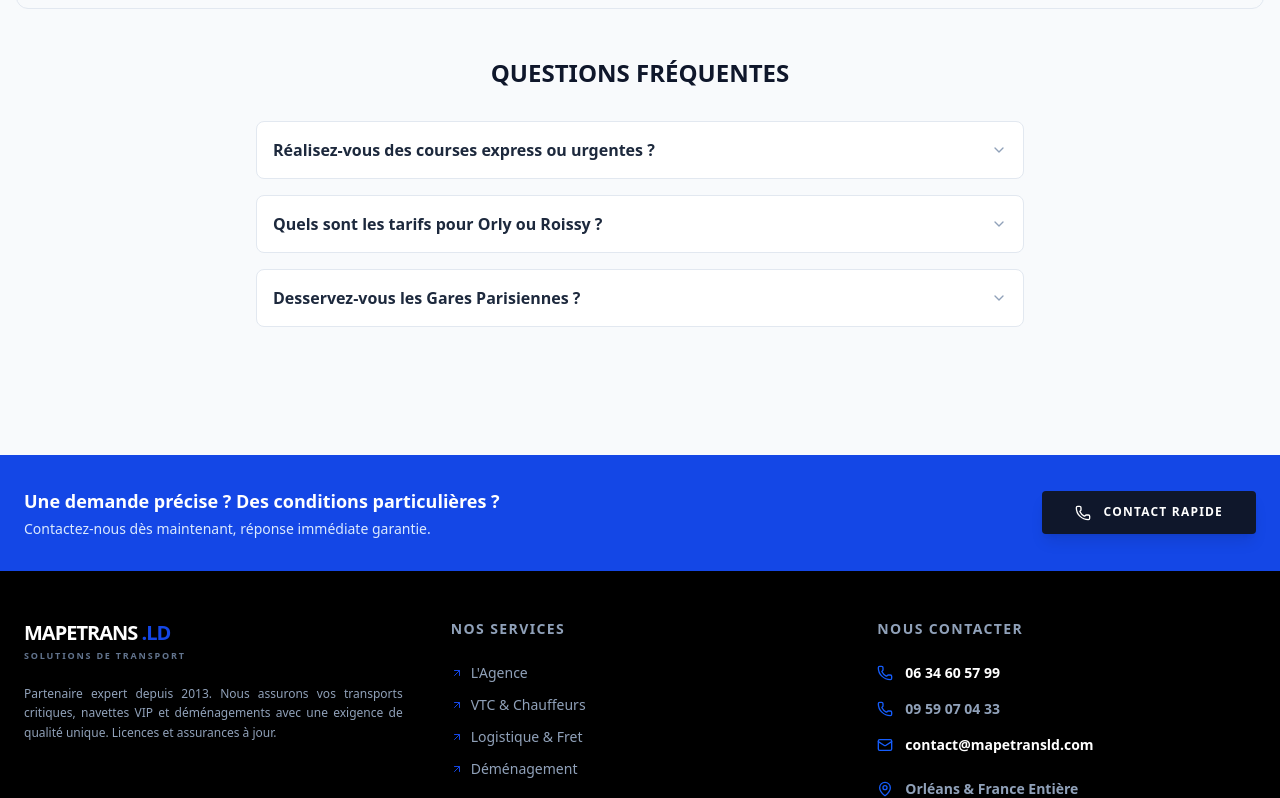
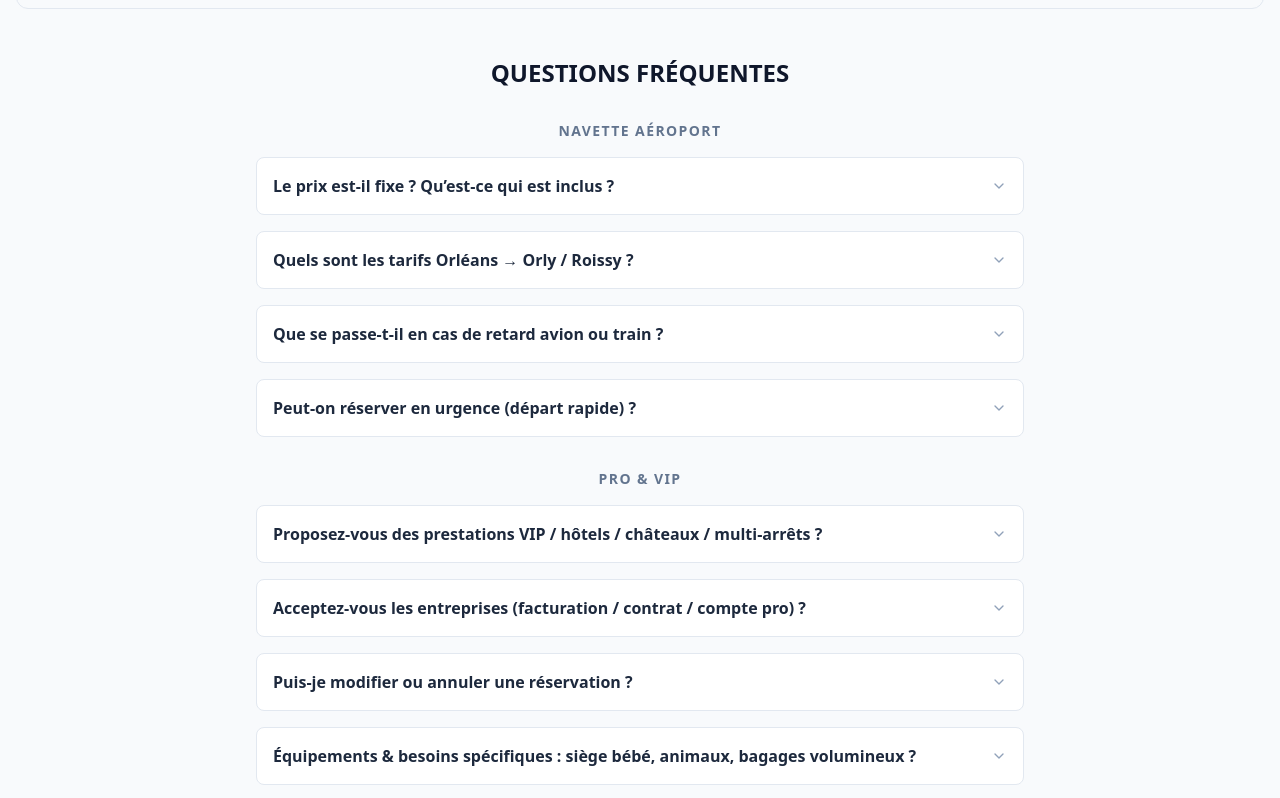
Before and after one commit to LocaSmart45/MapetransLD-, a Next.js app in the folder mapetrans/: page /vtc in a window 1280 px wide. Shown: the part 3508-4306 px from the top of the page. Built offline with nearby package versions, Linux system fonts and the light colour scheme.

Commit message:
Update FAQ schema and questions in page.tsx

```diff
--- a/mapetrans/src/app/vtc/page.tsx
+++ b/mapetrans/src/app/vtc/page.tsx
@@ -89,32 +89,73 @@ export default function VTCPage() {
     }
   };
 
+  // ✅ SEO: FAQ enrichie (1 seul schema FAQPage, 8 questions)
   const schemaFAQ = {
     "@context": "https://schema.org",
     "@type": "FAQPage",
     "mainEntity": [
       {
         "@type": "Question",
-        "name": "Réalisez-vous des courses express ou urgentes ?",
+        "name": "Le prix est-il fixe ? Qu’est-ce qui est inclus ?",
         "acceptedAnswer": {
           "@type": "Answer",
-          "text": "Oui, les courses express sont au cœur de notre métier. Contactez-nous immédiatement au 06 34 60 57 99 pour vérifier la disponibilité d'un chauffeur en urgence."
+          "text": "Oui, le tarif est fixé à l’avance. Il inclut le véhicule privatisé, le chauffeur, les bagages standards et le trajet convenu (sans surprise liée au trafic)."
         }
       },
       {
         "@type": "Question",
-        "name": "Quels sont les tarifs pour Orly ou Roissy ?",
+        "name": "Quels sont les tarifs Orléans → Orly / Roissy ?",
         "acceptedAnswer": {
           "@type": "Answer",
-          "text": "Nos forfaits démarrent à 180€ pour Orly et 210€ pour Roissy CDG. Le tarif est fixe, bagages compris, peu importe la circulation."
+          "text": "Nos forfaits démarrent à 180€ pour Orly et 210€ pour Roissy CDG (prix fixe). Le tarif dépend du nombre de passagers et des conditions (nuit/fériés)."
         }
       },
       {
         "@type": "Question",
-        "name": "Desservez-vous les Gares Parisiennes ?",
+        "name": "Que se passe-t-il en cas de retard avion ou train ?",
         "acceptedAnswer": {
           "@type": "Answer",
-          "text": "Oui, nous assurons fréquemment la liaison Orléans vers Paris Austerlitz, Montparnasse ou Gare de Lyon pour vos correspondances TGV."
+          "text": "L’attente est gratuite jusqu’à 35 minutes, puis facturée 30€/heure (selon conditions). Nous suivons votre arrivée quand un numéro de vol/train est fourni."
+        }
+      },
+      {
+        "@type": "Question",
+        "name": "Peut-on réserver en urgence (départ rapide) ?",
+        "acceptedAnswer": {
+          "@type": "Answer",
+          "text": "Oui, nous traitons les demandes urgentes selon disponibilité. Le plus rapide est d’appeler directement au 06 34 60 57 99."
+        }
+      },
+      {
+        "@type": "Question",
+        "name": "Proposez-vous des prestations VIP / hôtels / châteaux / multi-arrêts ?",
+        "acceptedAnswer": {
+          "@type": "Answer",
+          "text": "Oui. Nous assurons des prestations VIP (hôtels, domaines, châteaux, restaurants) avec itinéraires sur mesure et possibilité de multi-arrêts."
+        }
+      },
+      {
+        "@type": "Question",
+        "name": "Acceptez-vous les entreprises (facturation / contrat / compte pro) ?",
+        "acceptedAnswer": {
+          "@type": "Answer",
+          "text": "Oui. Nous proposons la facturation mensuelle, un suivi des missions et des conditions adaptées aux besoins récurrents (entreprises, hôtels, agences)."
+        }
+      },
+      {
+        "@type": "Question",
+        "name": "Puis-je modifier ou annuler une réservation ?",
+        "acceptedAnswer": {
+          "@type": "Answer",
+          "text": "Oui. Contactez-nous dès que possible pour modifier ou annuler. Nous faisons le maximum pour nous adapter, surtout sur les vols et horaires."
+        }
+      },
+      {
+        "@type": "Question",
+        "name": "Équipements & besoins spécifiques : siège bébé, animaux, bagages volumineux ?",
+        "acceptedAnswer": {
+          "@type": "Answer",
+          "text": "Oui, sur demande. Indiquez vos besoins dans le formulaire (siège bébé, animal, bagages volumineux, contraintes d’accès…)."
         }
       }
     ]
@@ -371,34 +412,101 @@ export default function VTCPage() {
         {/* FAQ */}
         <div className="max-w-3xl mx-auto mb-16">
           <h2 className="text-2xl font-black text-slate-900 uppercase text-center mb-8">Questions Fréquentes</h2>
+
+          {/* ✅ Bloc 1 : Navette Aéroport */}
+          <div className="mb-8">
+            <h3 className="text-sm font-black uppercase tracking-widest text-slate-500 mb-4 text-center">
+              Navette Aéroport
+            </h3>
             <div className="space-y-4">
               <details className="group bg-white border border-slate-200 rounded-lg overflow-hidden">
                 <summary className="flex justify-between items-center p-4 font-bold cursor-pointer hover:bg-slate-50">
-                Réalisez-vous des courses express ou urgentes ?
+                  Le prix est-il fixe ? Qu’est-ce qui est inclus ?
                   <ChevronDown className="w-4 h-4 text-slate-400 group-open:rotate-180 transition" />
                 </summary>
                 <div className="p-4 text-sm text-slate-600 leading-relaxed border-t border-slate-100">
-                Oui, les courses express sont au cœur de notre métier. Contactez-nous immédiatement au 06 34 60 57 99 pour vérifier la disponibilité d'un chauffeur en urgence.
+                  Oui, le tarif est fixé à l’avance. Il inclut le véhicule privatisé, le chauffeur, les bagages standards et le trajet convenu (sans surprise liée au trafic).
                 </div>
               </details>
+
               <details className="group bg-white border border-slate-200 rounded-lg overflow-hidden">
                 <summary className="flex justify-between items-center p-4 font-bold cursor-pointer hover:bg-slate-50">
-                Quels sont les tarifs pour Orly ou Roissy ?
+                  Quels sont les tarifs Orléans → Orly / Roissy ?
                   <ChevronDown className="w-4 h-4 text-slate-400 group-open:rotate-180 transition" />
                 </summary>
                 <div className="p-4 text-sm text-slate-600 leading-relaxed border-t border-slate-100">
-                Nos forfaits démarrent à 180€ pour Orly et 210€ pour Roissy CDG. Le tarif est fixe, bagages compris, peu importe la circulation.
+                  Nos forfaits démarrent à 180€ pour Orly et 210€ pour Roissy CDG (prix fixe). Le tarif dépend du nombre de passagers et des conditions (nuit/fériés).
                 </div>
               </details>
+
               <details className="group bg-white border border-slate-200 rounded-lg overflow-hidden">
                 <summary className="flex justify-between items-center p-4 font-bold cursor-pointer hover:bg-slate-50">
-                Desservez-vous les Gares Parisiennes ?
+                  Que se passe-t-il en cas de retard avion ou train ?
                   <ChevronDown className="w-4 h-4 text-slate-400 group-open:rotate-180 transition" />
                 </summary>
                 <div className="p-4 text-sm text-slate-600 leading-relaxed border-t border-slate-100">
-                Oui, nous assurons fréquemment la liaison Orléans vers Paris Austerlitz, Montparnasse ou Gare de Lyon pour vos correspondances TGV.
+                  L’attente est gratuite jusqu’à 35 minutes, puis facturée 30€/heure (selon conditions). Nous suivons votre arrivée quand un numéro de vol/train est fourni.
                 </div>
               </details>
+
+              <details className="group bg-white border border-slate-200 rounded-lg overflow-hidden">
+                <summary className="flex justify-between items-center p-4 font-bold cursor-pointer hover:bg-slate-50">
+                  Peut-on réserver en urgence (départ rapide) ?
+                  <ChevronDown className="w-4 h-4 text-slate-400 group-open:rotate-180 transition" />
+                </summary>
+                <div className="p-4 text-sm text-slate-600 leading-relaxed border-t border-slate-100">
+                  Oui, nous traitons les demandes urgentes selon disponibilité. Le plus rapide est d’appeler directement au 06 34 60 57 99.
+                </div>
+              </details>
+            </div>
+          </div>
+
+          {/* ✅ Bloc 2 : Pro & VIP */}
+          <div>
+            <h3 className="text-sm font-black uppercase tracking-widest text-slate-500 mb-4 text-center">
+              Pro & VIP
+            </h3>
+            <div className="space-y-4">
+              <details className="group bg-white border border-slate-200 rounded-lg overflow-hidden">
+                <summary className="flex justify-between items-center p-4 font-bold cursor-pointer hover:bg-slate-50">
+                  Proposez-vous des prestations VIP / hôtels / châteaux / multi-arrêts ?
+                  <ChevronDown className="w-4 h-4 text-slate-400 group-open:rotate-180 transition" />
+                </summary>
+                <div className="p-4 text-sm text-slate-600 leading-relaxed border-t border-slate-100">
+                  Oui. Nous assurons des prestations VIP (hôtels, domaines, châteaux, restaurants) avec itinéraires sur mesure et possibilité de multi-arrêts.
+                </div>
+              </details>
+
+              <details className="group bg-white border border-slate-200 rounded-lg overflow-hidden">
+                <summary className="flex justify-between items-center p-4 font-bold cursor-pointer hover:bg-slate-50">
+                  Acceptez-vous les entreprises (facturation / contrat / compte pro) ?
+                  <ChevronDown className="w-4 h-4 text-slate-400 group-open:rotate-180 transition" />
+                </summary>
+                <div className="p-4 text-sm text-slate-600 leading-relaxed border-t border-slate-100">
+                  Oui. Nous proposons la facturation mensuelle, un suivi des missions et des conditions adaptées aux besoins récurrents (entreprises, hôtels, agences).
+                </div>
+              </details>
+
+              <details className="group bg-white border border-slate-200 rounded-lg overflow-hidden">
+                <summary className="flex justify-between items-center p-4 font-bold cursor-pointer hover:bg-slate-50">
+                  Puis-je modifier ou annuler une réservation ?
+                  <ChevronDown className="w-4 h-4 text-slate-400 group-open:rotate-180 transition" />
+                </summary>
+                <div className="p-4 text-sm text-slate-600 leading-relaxed border-t border-slate-100">
+                  Oui. Contactez-nous dès que possible pour modifier ou annuler. Nous faisons le maximum pour nous adapter, surtout sur les vols et horaires.
+                </div>
+              </details>
+
+              <details className="group bg-white border border-slate-200 rounded-lg overflow-hidden">
+                <summary className="flex justify-between items-center p-4 font-bold cursor-pointer hover:bg-slate-50">
+                  Équipements & besoins spécifiques : siège bébé, animaux, bagages volumineux ?
+                  <ChevronDown className="w-4 h-4 text-slate-400 group-open:rotate-180 transition" />
+                </summary>
+                <div className="p-4 text-sm text-slate-600 leading-relaxed border-t border-slate-100">
+                  Oui, sur demande. Indiquez vos besoins dans le formulaire (siège bébé, animal, bagages volumineux, contraintes d’accès…).
+                </div>
+              </details>
+            </div>
           </div>
         </div>
       </div>
```
Lines whose indentation alone changed are shown as unchanged.
